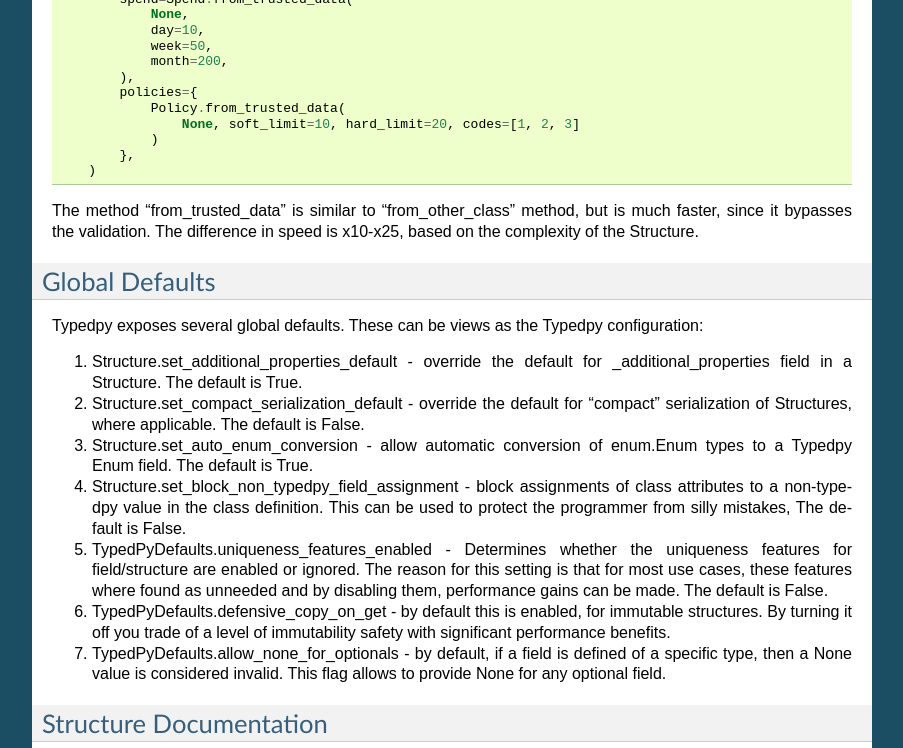
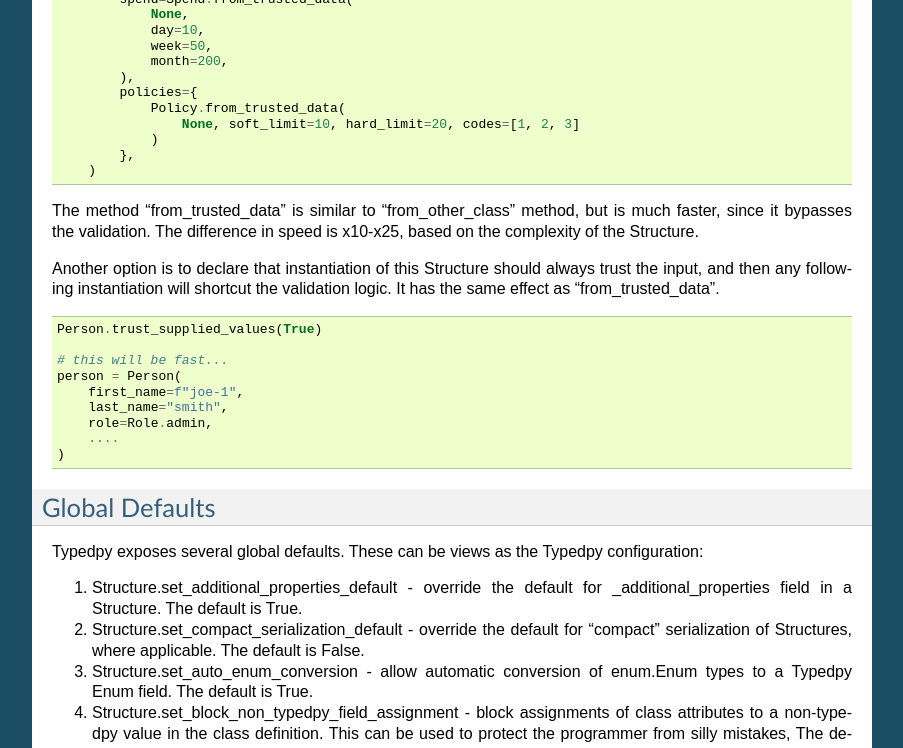
Before and after one commit to loyada/typedpy, a Sphinx documentation site: the page built from docs/structures.rst, in a window 1280 px wide and 900 px high, scrolled down 14602 px, cut to the strip 0-748 px from the top of the window. Shown: the whole strip, without its empty margins (198-1101 px from the left). Built offline with Sphinx 7.4.7, drawn with Linux system fonts in a browser that asks for light colours.

```diff
--- a/docs/structures.rst
+++ b/docs/structures.rst
@@ -917,6 +917,22 @@ This is done by calling the class method "from_trusted_data". For example:
 The method "from_trusted_data" is similar to "from_other_class" method, but is much faster, since it bypasses the
 validation. The difference in speed is x10-x25, based on the complexity of the Structure.
 
+Another option is to declare that instantiation of this Structure should always trust the input, and then
+any following instantiation will shortcut the validation logic. It has the same effect as "from_trusted_data".
+
+.. code-block:: python
+
+    Person.trust_supplied_values(True)
+
+    # this will be fast...
+    person = Person(
+        first_name=f"joe-1",
+        last_name="smith",
+        role=Role.admin,
+        ....
+    )
+
+
 
 Global Defaults
 ===============
--- a/setup.py
+++ b/setup.py
@@ -46,9 +46,9 @@ setup(
     license="MIT",
     long_description=long_description,
     url="http://github.com/loyada/typedpy",
-    download_url="https://github.com/loyada/typedpy/archive/v2.20.4.tar.gz",
+    download_url="https://github.com/loyada/typedpy/archive/v2.21.1.tar.gz",
     keywords=["testing", "type-safe", "strict", "schema", "validation"],
-    version="2.20.4",
+    version="2.21.1",
 )
 
 # coverage run --source=typedpy/ setup.py test
```
Also changed, not shown: 1 other file.
